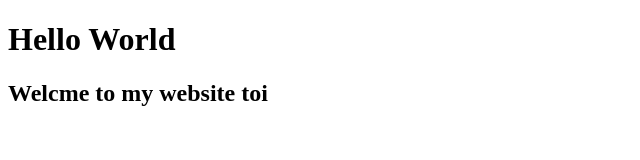
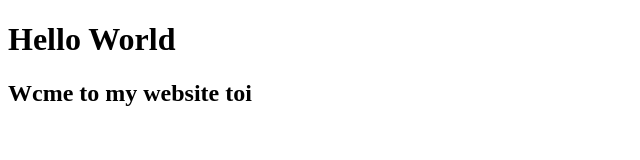
Before and after one commit to minhhcta-dev/duan2, a plain HTML site: page index.html in a window 1280 px wide. Shown: the whole page, without its empty margins (0-640 px from the left). Drawn offline with Linux system fonts and the light colour scheme.

Commit message:
LẦN 10

```diff
--- a/index.html
+++ b/index.html
@@ -7,6 +7,6 @@
 </head>
 <body>
     <h1>Hello World</h1>
-    <h2> Welcme to my website toi </h2>
+    <h2> Wcme to my website toi </h2>
 </body>
 </html>
```
